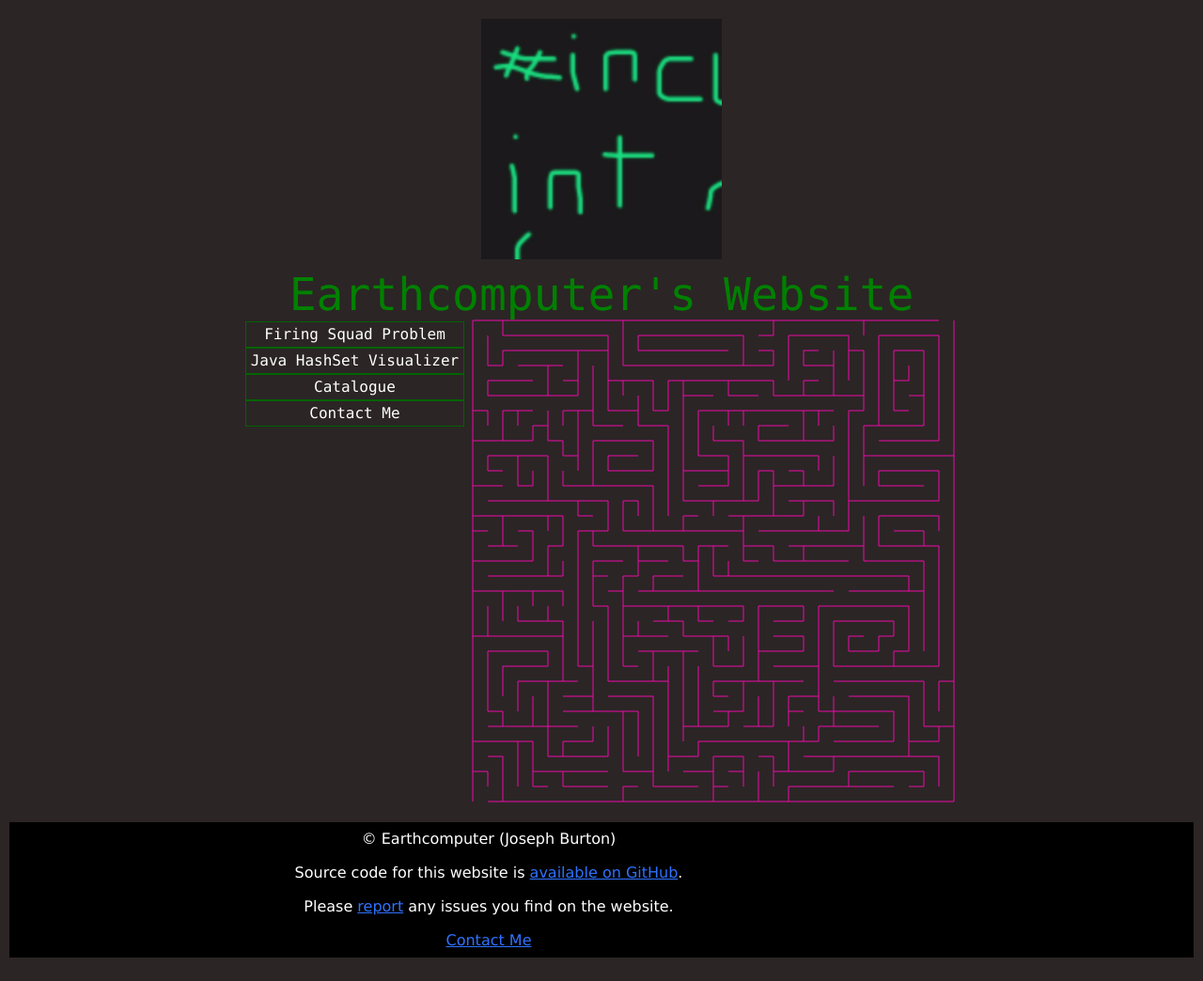
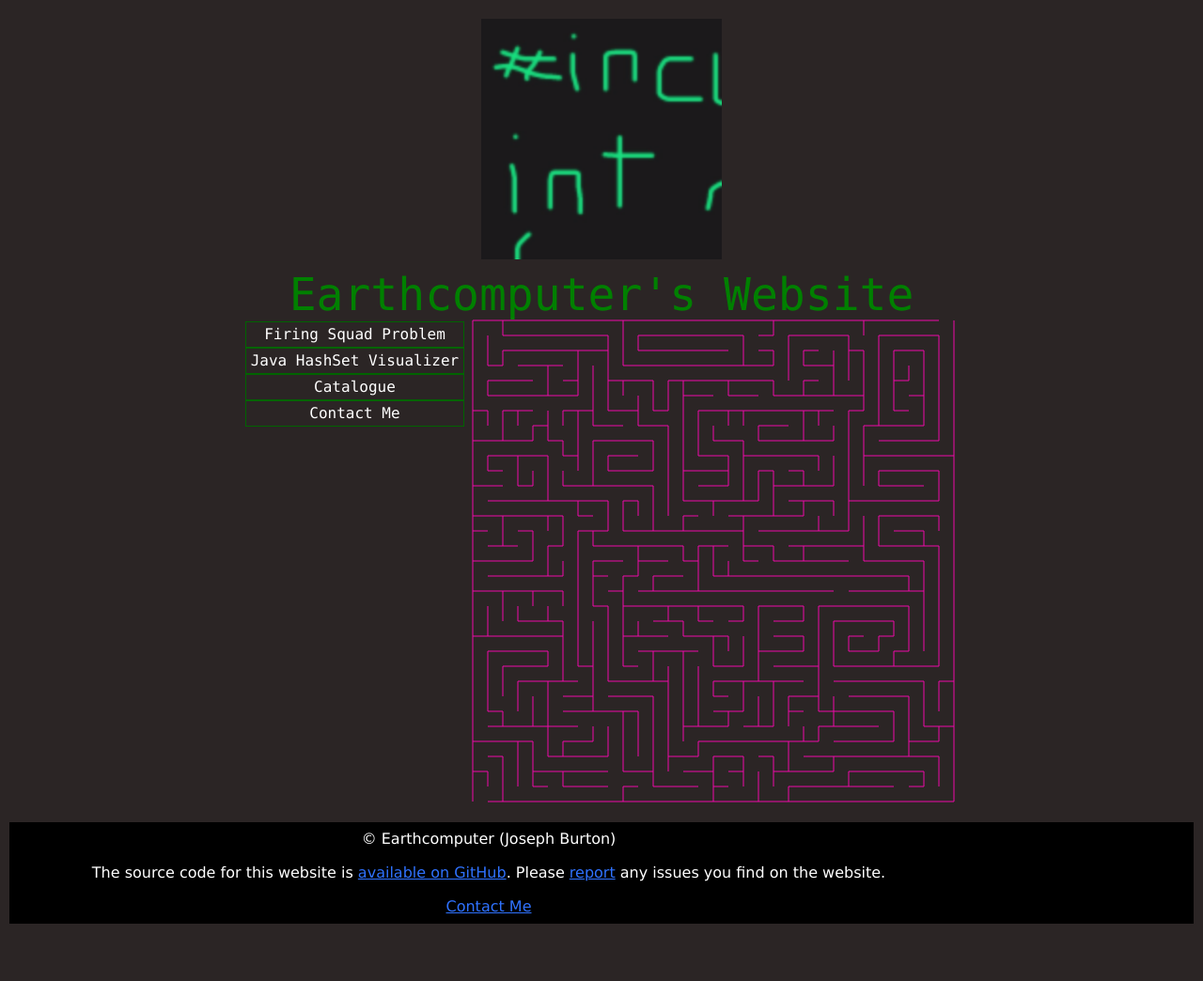
Before and after one commit to Earthcomputer/Earthcomputer.github.io, a Jekyll site: the page built from index.html, in a window 1280 px wide. Shown: the whole page at 94% size. Built offline with Jekyll 4.4.1, drawn with Linux system fonts in a browser that asks for light colours; after the commit the page ends 1008 px from its top, so only the background shows below that.

Commit message:
Fix links

```diff
--- a/_includes/footer.html
+++ b/_includes/footer.html
@@ -3,10 +3,8 @@
         &copy; Earthcomputer (Joseph Burton)
     </p>
     <p>
-        Source code for this website is <a href="https://github.com/Earthcomputer/Earthcomputer.github.io">available on GitHub</a>.
-    </p>
-    <p>
-        Please <a href="https://github.com/Earthcomputer/Earthcomputer.github.io/issues">report</a> any issues you find on the website.
+        The source code for this website is <a href="https://github.com/Earthcomputer/Earthcomputer.github.io" target="_blank">available on GitHub</a>.
+        Please <a href="https://github.com/Earthcomputer/Earthcomputer.github.io/issues" target="_blank">report</a> any issues you find on the website.
     </p>
     <p>
         <a href="/contact.html">Contact Me</a>
```
